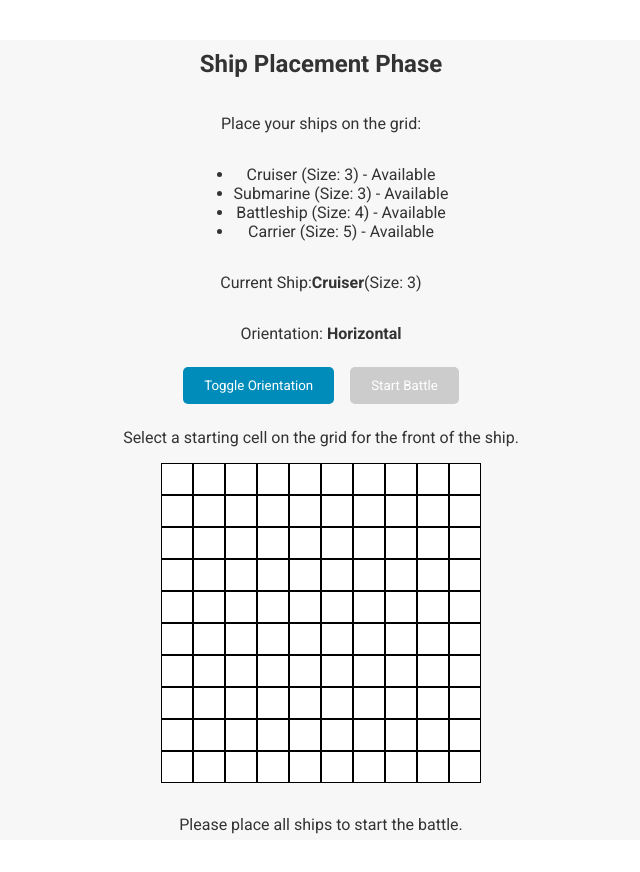
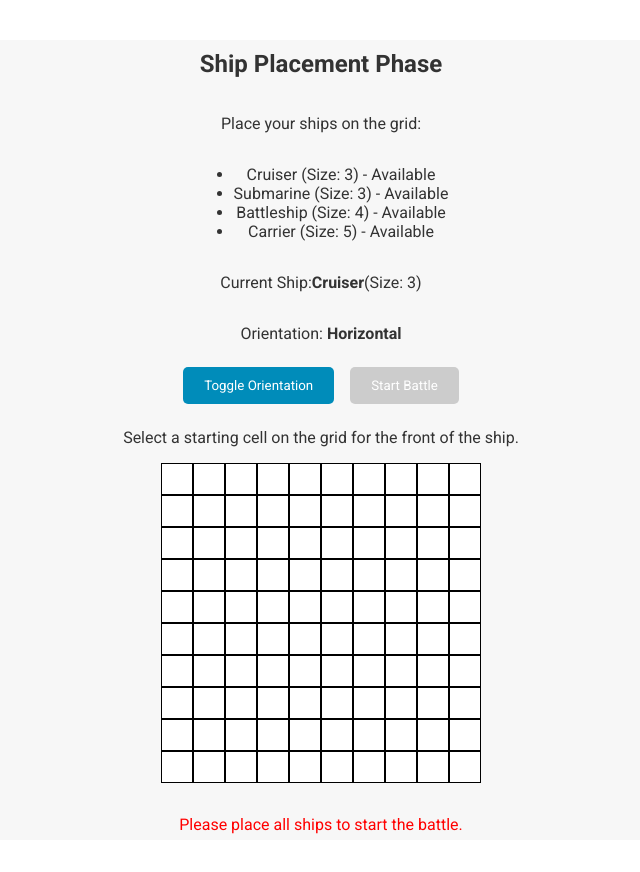
Before and after one commit to DavidMaNYC/Battleships, a React (Vite) app: page / in a window 1280 px wide. Shown: the top 872 px of the page, without its empty margins (359-999 px from the left). Built offline with nearby package versions, Linux system fonts and the light colour scheme.

Commit message:
fixed red text

```diff
--- a/src/index.css
+++ b/src/index.css
@@ -91,3 +91,7 @@ button:disabled {
   grid-template-columns: repeat(10, 1fr);
   width: 320px;
 }
+
+.red-text {
+  color: red;
+}
```
